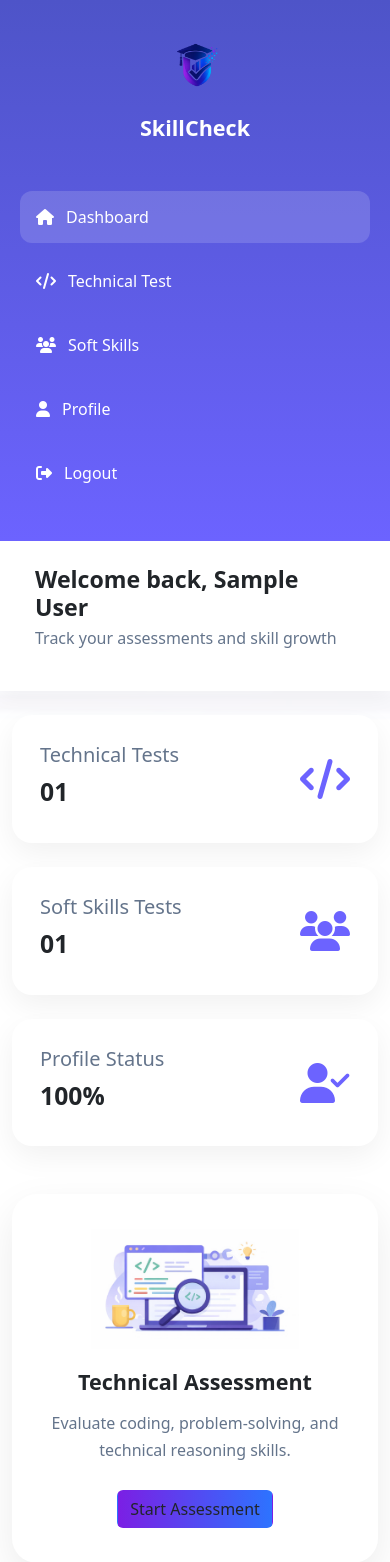
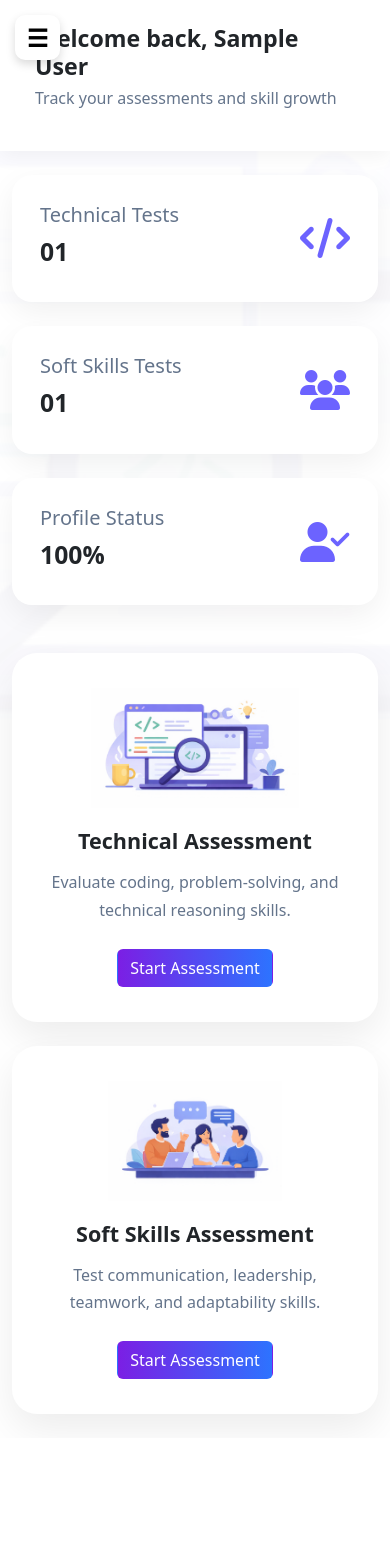
Before and after one commit to Oreofe-delight/unidustry-skillcheck, a PHP site: page /dashboard.php in a window 390 px wide. Shown: the top 1562 px of the page. After the commit the page ends 1421 px from the top, so only its background shows below. Run offline with PHP 8.4, Linux system fonts and the light colour scheme; the visitor is signed in with stand-in values (Sample User, id 1).

Commit message:
Improved css, dashboard, login, and register

```diff
--- a/assets/css/style.css
+++ b/assets/css/style.css
@@ -124,6 +124,7 @@ body::before{
    BUTTONS
 ========================= */
 
+
 .btn-custom{
     background:linear-gradient(
         90deg,
@@ -223,20 +224,6 @@ body::before{
 .register-card{
     width:80%;
     max-width:1200px;
-}
-.card{
-    width:100%;
-    max-width:500px;
-
-    border:none;
-    border-radius:20px;
-
-    background:rgba(255,255,255,0.92);
-
-    backdrop-filter:blur(8px);
-
-    padding:40px;
-    box-shadow:0 10px 35px rgba(0,0,0,0.15);
 }
 
 .auth-logo{
@@ -421,6 +408,26 @@ textarea:focus{
     background:rgba(255,255,255,0.15);
 }
 
+.hamburger{
+    display:none;
+    position:fixed;
+    top:15px;
+    left:15px;
+    z-index:1001;
+
+    background:#fff;
+    border:none;
+
+    width:45px;
+    height:45px;
+
+    border-radius:10px;
+
+    font-size:24px;
+    font-weight:bold;
+
+    box-shadow:0 4px 10px rgba(0,0,0,.15);
+}
 /* MAIN CONTENT */
 
 .main-content{
@@ -522,6 +529,21 @@ textarea:focus{
     line-height:1.7;
 }
 
+/* QUESTION */
+.question{
+
+    margin-bottom:35px;
+
+}
+
+.question p{
+
+    font-size:20px;
+
+    font-weight:600;
+
+}
+
 /* RESPONSIVE */
 
 @media(max-width:991px){
@@ -541,3 +563,35 @@ textarea:focus{
     }
 
 }
+@media(max-width:768px){
+
+    .hamburger{
+        display:block;
+    }
+
+    .sidebar{
+
+        position:fixed;
+
+        left:-260px;
+
+        top:0;
+
+        width:250px;
+
+        height:100vh;
+
+        transition:.3s ease;
+
+        z-index:1000;
+    }
+
+    .sidebar.active{
+        left:0;
+    }
+
+    .main-content{
+        margin-left:0 !important;
+        width:100%;
+    }
+}
--- a/dashboard.php
+++ b/dashboard.php
@@ -28,13 +28,16 @@ href="https://cdnjs.cloudflare.com/ajax/libs/font-awesome/6.5.1/css/all.min.css"
 
     <!-- SIDEBAR -->
     <aside class="sidebar">
+        <button id="menu-toggle" class="hamburger">
+            ☰
+        </button>
 
         <div class="sidebar-logo text-center">
 
             <img src="assets/images/logo-icon.png"
             class="sidebar-img">
 
-            <h4>SkillCheck</h4>
+            <h4>Unidustry SkillCheck</h4>
 
         </div>
 
@@ -162,7 +165,7 @@ href="https://cdnjs.cloudflare.com/ajax/libs/font-awesome/6.5.1/css/all.min.css"
                         </p>
 
                         <a href="assessment/technical.php"
-                        class="btn btn-custom">
+                        class="btn btn-custom text-white">
 
                         Start Assessment
 
@@ -189,7 +192,7 @@ href="https://cdnjs.cloudflare.com/ajax/libs/font-awesome/6.5.1/css/all.min.css"
                         </p>
 
                         <a href="assessment/softskills.php"
-                        class="btn btn-custom">
+                        class="btn btn-custom text-white">
 
                         Start Assessment
 
@@ -207,5 +210,21 @@ href="https://cdnjs.cloudflare.com/ajax/libs/font-awesome/6.5.1/css/all.min.css"
 
 </div>
 
+<script>
+
+const menuBtn =
+document.getElementById("menu-toggle");
+
+const sidebar =
+document.querySelector(".sidebar");
+
+menuBtn.addEventListener("click", ()=>{
+
+    sidebar.classList.toggle("active");
+
+});
+
+</script>
+
 </body>
 </html>
--- a/login.php
+++ b/login.php
@@ -111,7 +111,7 @@ placeholder="Password"
 required>
 
 <button name="login"
-class="btn btn-custom w-100">
+class="btn btn-custom w-100 text-white">
 
 Login
 
```
Also changed, not shown: register.php (+18 -4 lines).
